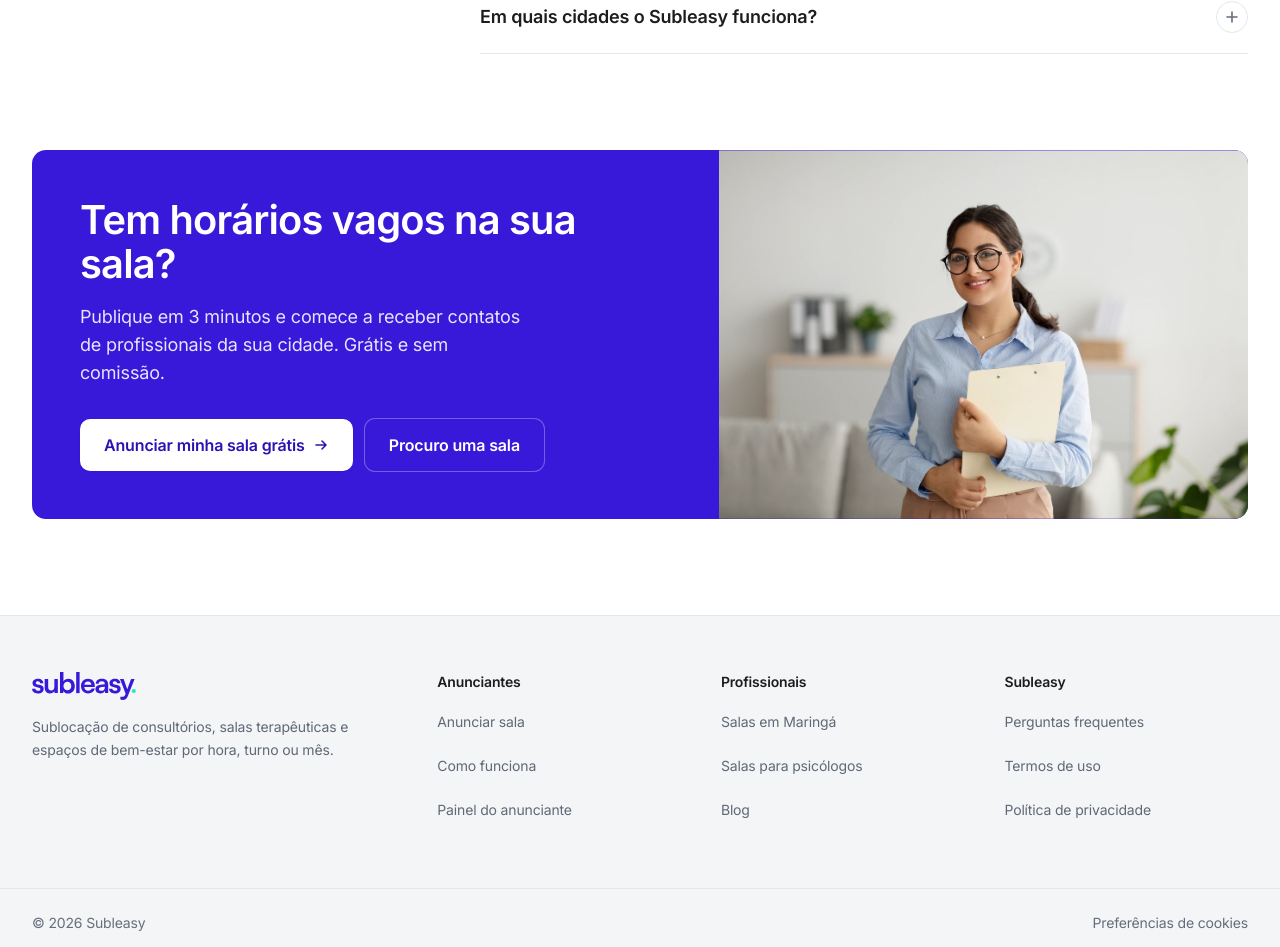
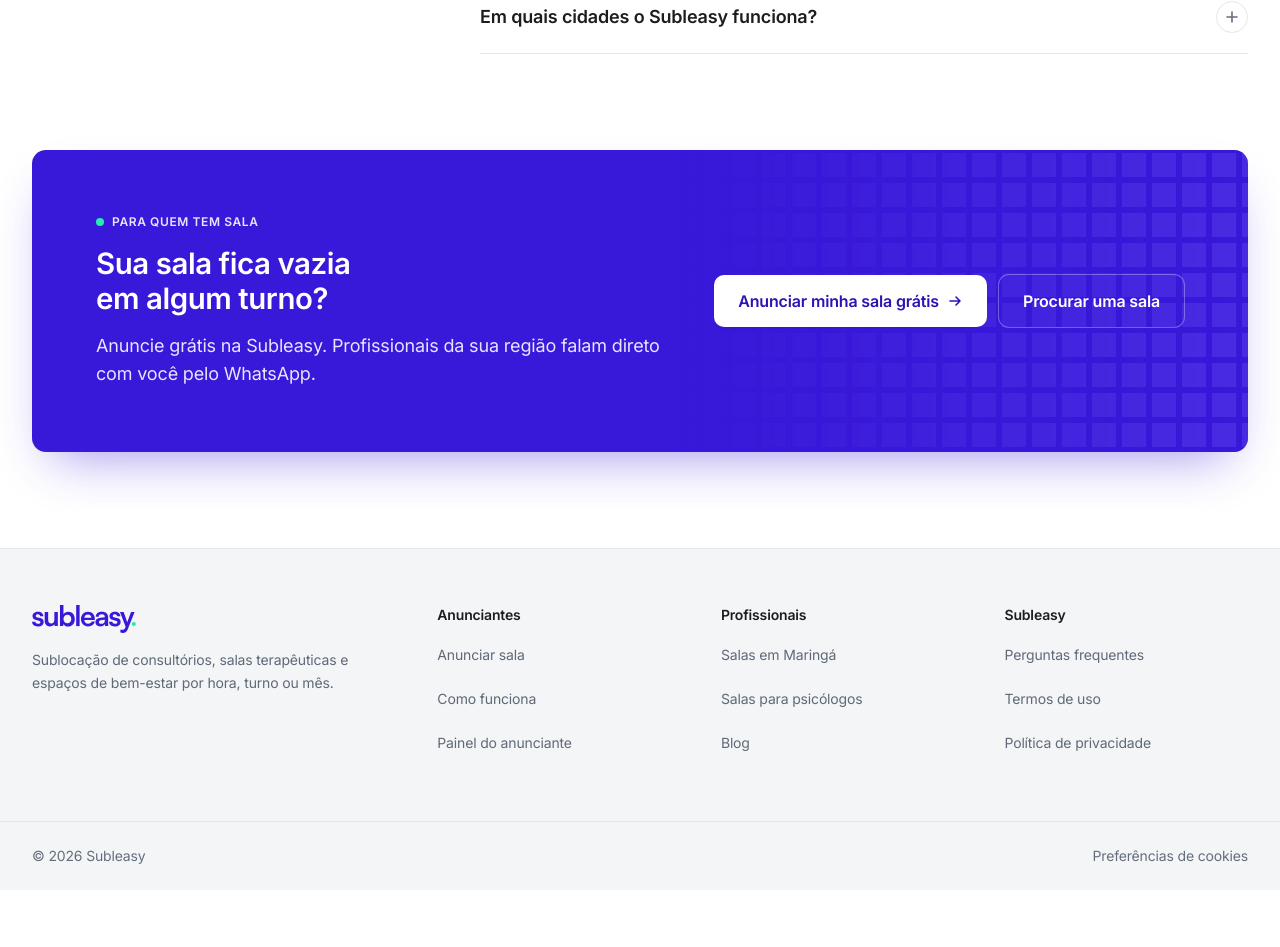
Before and after one commit to felipefernandes-ux/subleasy-v2, a Next.js app: page / in a window 1280 px wide. Shown: the part 3046-3993 px from the top of the page. After the commit the page ends 3936 px from the top, so only its background shows below. Built offline with nearby package versions, Linux system fonts and the light colour scheme; no server answers; the database is empty.

Commit message:
Homepage: rodapé da home atualizada com novo design para a seção de Call to Action

```diff
--- a/src/components/site-footer.tsx
+++ b/src/components/site-footer.tsx
@@ -1,4 +1,3 @@
-import Image from "next/image";
 import { CookiePreferencesButton } from "./cookie-consent";
 import { ArrowRightIcon, Logo, buttonClasses } from "./ui";
 
@@ -6,19 +5,26 @@ export function FinalCta() {
   return (
     <section aria-labelledby="cta-titulo" className="bg-white pb-20 sm:pb-24">
       <div className="container-page">
-        <div className="grid overflow-hidden rounded-panel bg-brand-600 text-white lg:grid-cols-[1.3fr_1fr]">
-          <div className="p-8 sm:p-12">
-            <h2
-              id="cta-titulo"
-              className="text-h1 font-bold"
-            >
-              Tem horários vagos na sua sala?
+        <div className="relative isolate grid items-center gap-8 overflow-hidden rounded-panel bg-brand-600 p-8 text-white shadow-brand sm:p-12 lg:grid-cols-[1.4fr_auto] lg:gap-12 lg:p-16">
+          {/* Grade decorativa à direita, desvanecendo para a esquerda */}
+          <div
+            aria-hidden
+            className="pointer-events-none absolute inset-y-0 right-0 -z-10 w-full bg-brand-500 [background-image:linear-gradient(to_right,var(--color-brand-600)_6px,transparent_6px),linear-gradient(to_bottom,var(--color-brand-600)_6px,transparent_6px)] [background-position:-3px_-3px] [background-size:30px_30px] [mask-image:linear-gradient(to_top,rgb(0_0_0/0.45),transparent_70%)] lg:w-[55%] lg:[mask-image:linear-gradient(to_left,rgb(0_0_0/0.55),transparent_85%)]"
+          />
+          <div className="flex flex-col gap-4">
+            <p className="inline-flex items-center text-xs font-bold tracking-wider text-brand-100 uppercase">
+              <span aria-hidden className="mr-2 size-2 shrink-0 rounded-full bg-mint-400" />
+              Para quem tem sala
+            </p>
+            <h2 id="cta-titulo" className="max-w-[22ch] text-h2 font-bold text-balance">
+              Sua sala fica vazia em algum turno?
             </h2>
-            <p className="mt-4 max-w-md text-lg text-brand-100">
-              Publique em 3 minutos e comece a receber contatos de profissionais
-              da sua cidade. Grátis e sem comissão.
+            <p className="max-w-[52ch] text-lg text-brand-100">
+              Anuncie grátis na Subleasy. Profissionais da sua região falam
+              direto com você pelo WhatsApp.
             </p>
-            <div className="mt-8 flex flex-col gap-3 sm:flex-row">
+          </div>
+          <div className="flex flex-col gap-3 sm:flex-row sm:flex-wrap sm:items-center">
             <a href="/anunciar" className={buttonClasses("inverse", "lg")}>
               Anunciar minha sala grátis
               <ArrowRightIcon />
@@ -27,18 +33,8 @@ export function FinalCta() {
               href="#buscar"
               className="focus-ring inline-flex h-12 items-center justify-center rounded-control px-5 text-base font-bold text-white ring-1 ring-white/30 transition-colors hover:bg-white/10 sm:h-13 sm:px-6"
             >
-                Procuro uma sala
+              Procurar uma sala
             </a>
-            </div>
-          </div>
-          <div className="relative hidden min-h-72 lg:block">
-            <Image
-              src="/salas/psicologa-sublocacao-sala.webp"
-              alt="Psicóloga sorrindo com uma prancheta em uma sala de atendimento"
-              fill
-              sizes="(max-width: 1024px) 0px, 40vw"
-              className="object-cover object-[60%_20%]"
-            />
           </div>
         </div>
       </div>
```
Lines whose indentation alone changed are shown as unchanged.
